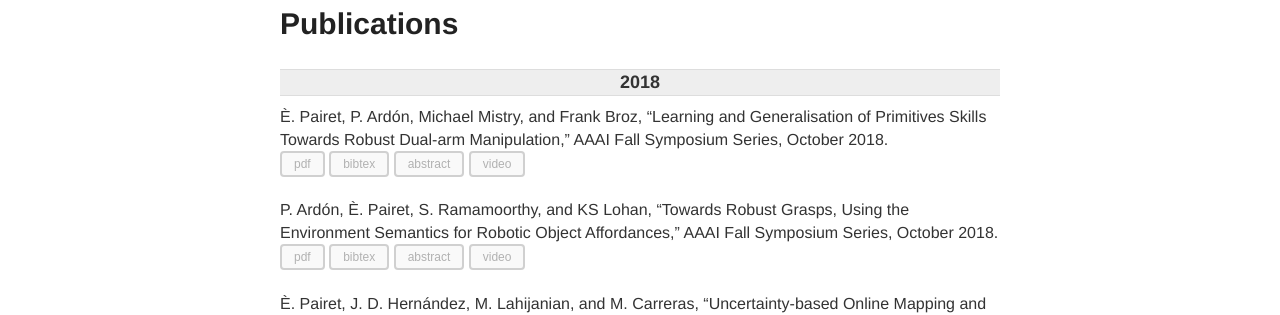
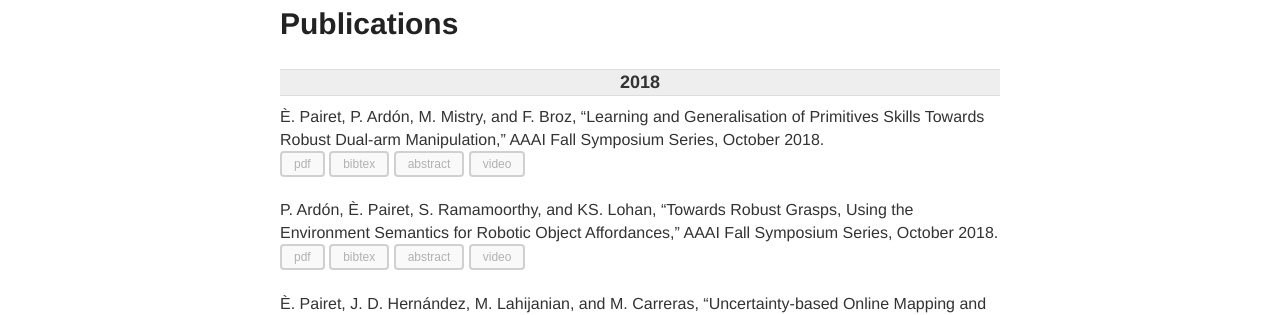
Before and after one commit to ericpairet/ericpairet.github.io, a Jekyll site: the page built from xtra/nav_tabs/publications.md, in a window 1280 px wide. Shown: the part 163-478 px from the top of the page. Built offline with Jekyll 4.4.1, drawn with Linux system fonts in a browser that asks for light colours.

Commit message:
Fix info in 2018

```diff
--- a/_data/2018.yaml
+++ b/_data/2018.yaml
@@ -1,9 +1,9 @@
-- name: È. Pairet, P. Ardón, Michael Mistry, and Frank Broz, “Learning and Generalisation of Primitives Skills Towards Robust Dual-arm Manipulation," AAAI Fall Symposium Series, October 2018.
+- name: È. Pairet, P. Ardón, M. Mistry, and F. Broz, “Learning and Generalisation of Primitives Skills Towards Robust Dual-arm Manipulation," AAAI Fall Symposium Series, October 2018.
   pdf:
   bibtex: #18pairet2018learningb.txt
   youtube:
 
-- name: P. Ardón, È. Pairet, S. Ramamoorthy, and KS Lohan, “Towards Robust Grasps, Using the Environment Semantics for Robotic Object Affordances," AAAI Fall Symposium Series, October 2018.
+- name: P. Ardón, È. Pairet, S. Ramamoorthy, and KS. Lohan, “Towards Robust Grasps, Using the Environment Semantics for Robotic Object Affordances," AAAI Fall Symposium Series, October 2018.
   pdf:
   bibtex: #18ardon2018towards.txt
   youtube:
```
